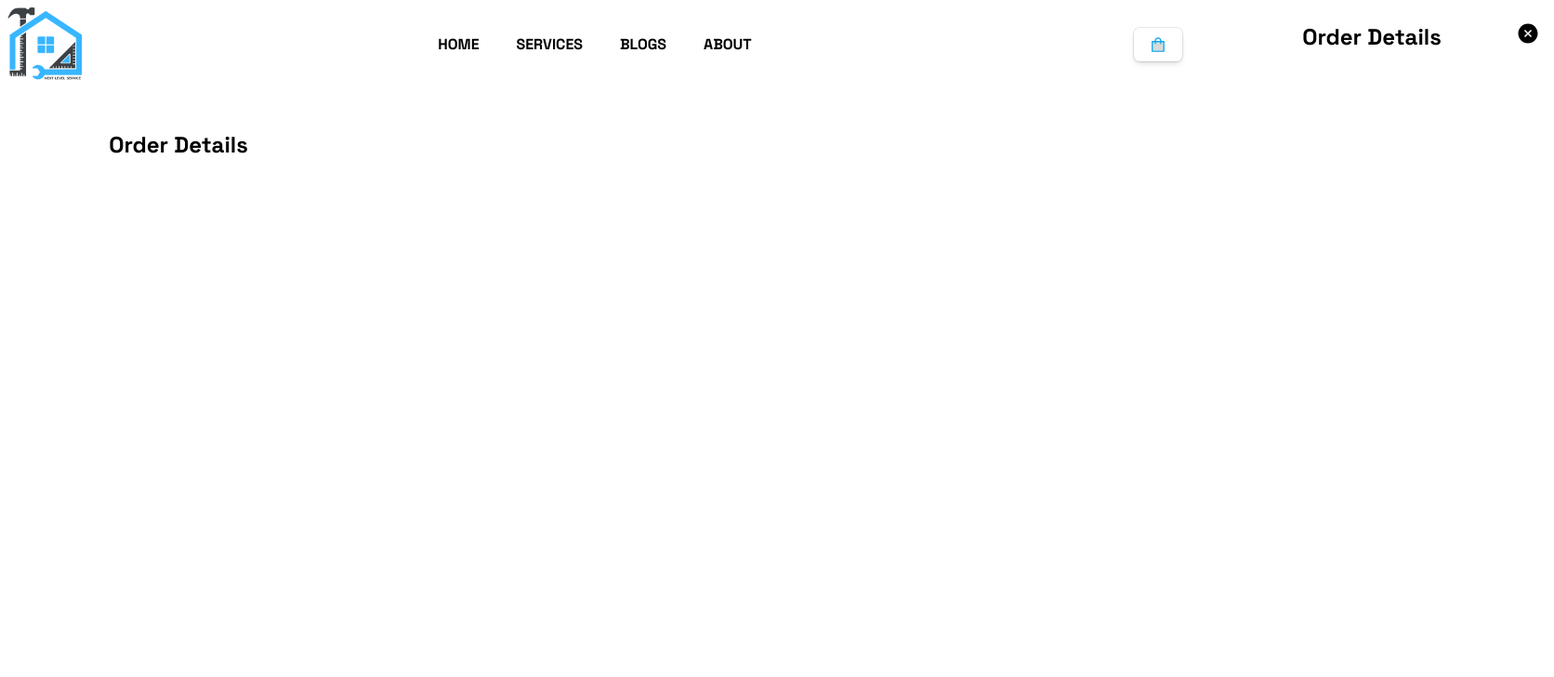
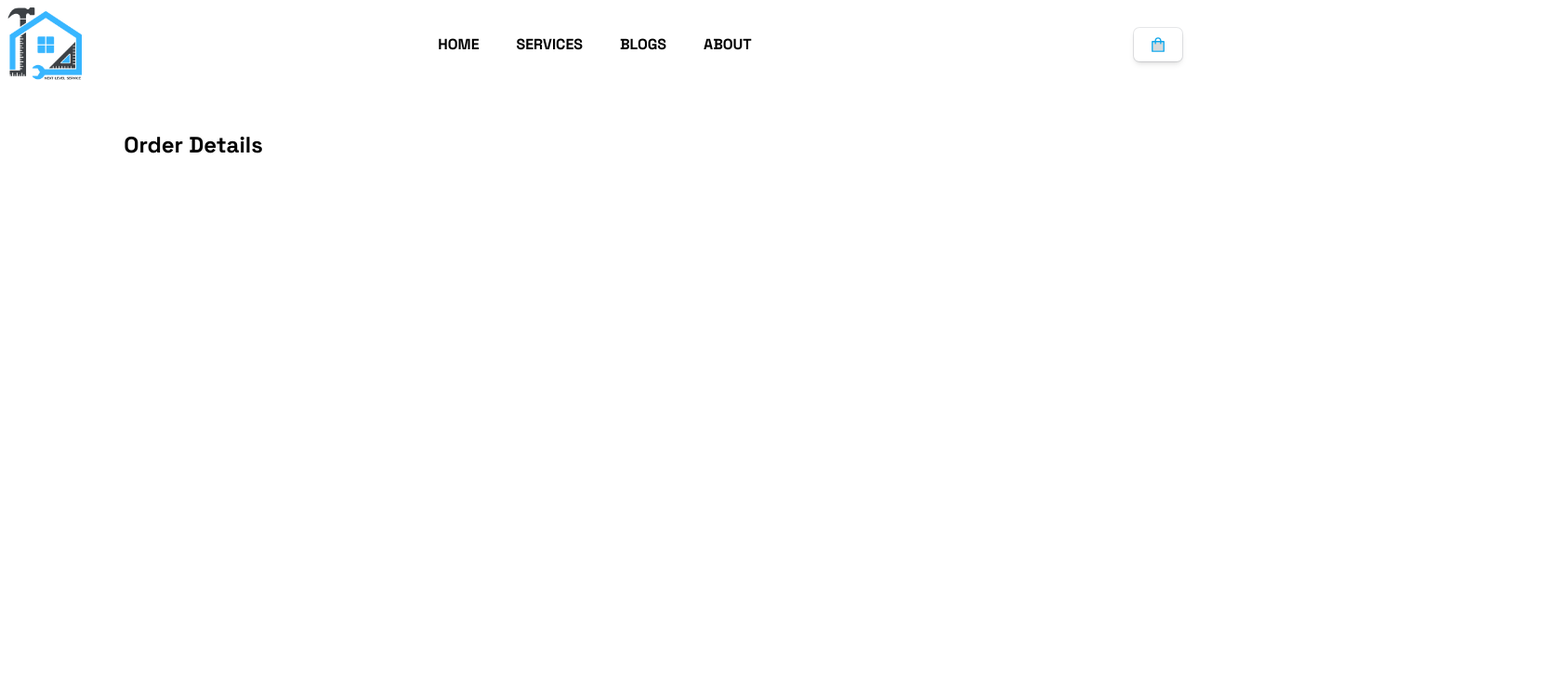
Before and after one commit to Mirza2018/next-level-services, a Next.js app: page /cart in a window 1280 px wide. Shown: the top 728 px of the page at 93% size, 1672 px wide, since content can reach past the window. Built offline with nearby package versions, Linux system fonts and the light colour scheme.

Commit message:
Cart button position

```diff
--- a/src/components/MyCart/MyCart.jsx
+++ b/src/components/MyCart/MyCart.jsx
@@ -17,10 +17,10 @@ const MyCart = () => {
 
 
     return (
-        <section className="relative  bg-transparent w-60 lg:w-96 mt-10 ">
+        <section className="relative  bg-transparent w-60 lg:w-96 mt-10  ">
         <div className="w-full max-w-7xl px-4 md:px-5 lg-6 mx-auto h-[100vh] overflow-y-scroll scroll-smooth focus:scroll-auto ">
 
-                <h2 className="title font-manrope font-bold text-2xl leading-10 mb-8 text-center text-black bg-white pb-4">Order Details
+                <h2 className="title font-manrope font-bold text-2xl leading-10 mb-8 text-center text-black bg-white pb-4 -me-8">Order Details
                 </h2>
 
 
--- a/src/components/Shared/Navber.jsx
+++ b/src/components/Shared/Navber.jsx
@@ -4,7 +4,7 @@ import Image from 'next/image';
 import Link from 'next/link';
 import { usePathname } from 'next/navigation';
 import { AiFillCloseCircle, AiTwotoneShopping } from "react-icons/ai";
-import React, { useEffect, useRef, useState } from 'react';
+import React, { useEffect,  useState } from 'react';
 import MyCart from '../MyCart/MyCart';
 import { GiHamburgerMenu } from "react-icons/gi";
 import { RxCross1 } from "react-icons/rx";
@@ -14,25 +14,17 @@ const Navber = () => {
   const pathName=usePathname()
   const [items, setItems] = useState([]);
   const [open, setOpen] = useState(false);
+  const [cart, setCart] = useState(false);
 
   useEffect(()=>{
               const buy=JSON.parse(localStorage.getItem("nextorderDetails"))
               setItems(buy)
   },[])
 
+console.log(cart);
 
-  const toggleCart=()=>{
-if (ref.current.classList.contains('translate-x-full')){
-  ref.current.classList.remove('translate-x-full')
-  ref.current.classList.add('translate-x-0')
-}
-else if (! ref.current.classList.contains('translate-x-full')){
-  ref.current.classList.remove('translate-x-0')
-  ref.current.classList.add('translate-x-full')
-}
 
-  }
-const ref=useRef()
+
 
 
 
@@ -116,7 +108,7 @@ const ref=useRef()
     </ul>
   </div>
   <div className="navbar-end">
-    <div  onClick={toggleCart}  >
+    <div  onClick={()=>setCart(!cart)}  >
      <span className="relative inline-flex">
     <button type="button" className="inline-flex items-center px-4 py-2 font-semibold leading-6 text-sm shadow rounded-md text-sky-500 bg-white shadow-md transition ease-in-out duration-150  ring-1 ring-slate-900/10 dark:ring-slate-200/20" >
        <AiTwotoneShopping className='text-xl '/>
@@ -128,16 +120,20 @@ const ref=useRef()
     </span>
     }</span></div>
   </div>
-
-<div ref={ref} className='sideCart  flex  absolute -top-6 right-0  p-1 translate transition-transform translate-x-full z-10 bg-transparent '>
+{
+  cart &&  <div className='sideCart  flex  absolute -top-6 right-0  p-1  z-10 bg-transparent '>
         <div className=''>
-            <span onClick={toggleCart} className="absolute top-12 right-4 cursor-pointer text-2xl z-10">
+            <span onClick={()=>setCart(!cart)} className="absolute top-12 right-4 cursor-pointer text-2xl z-10">
               <AiFillCloseCircle/>
             </span>
           <MyCart/>
       </div>
 
 </div>
+
+}
+
+
 </div>
 
 </div>
```
